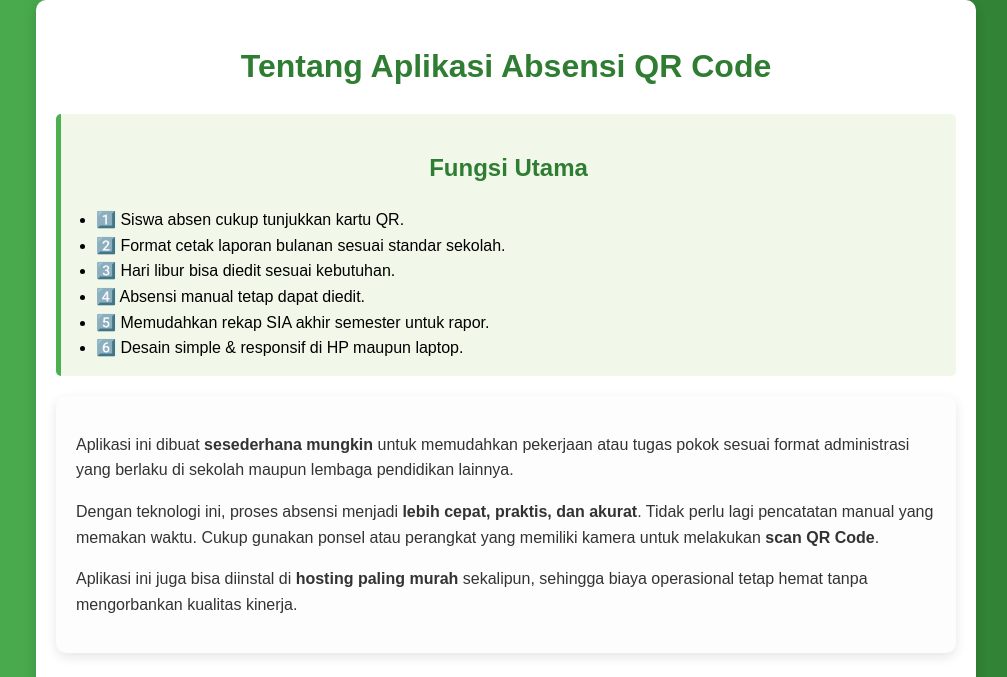
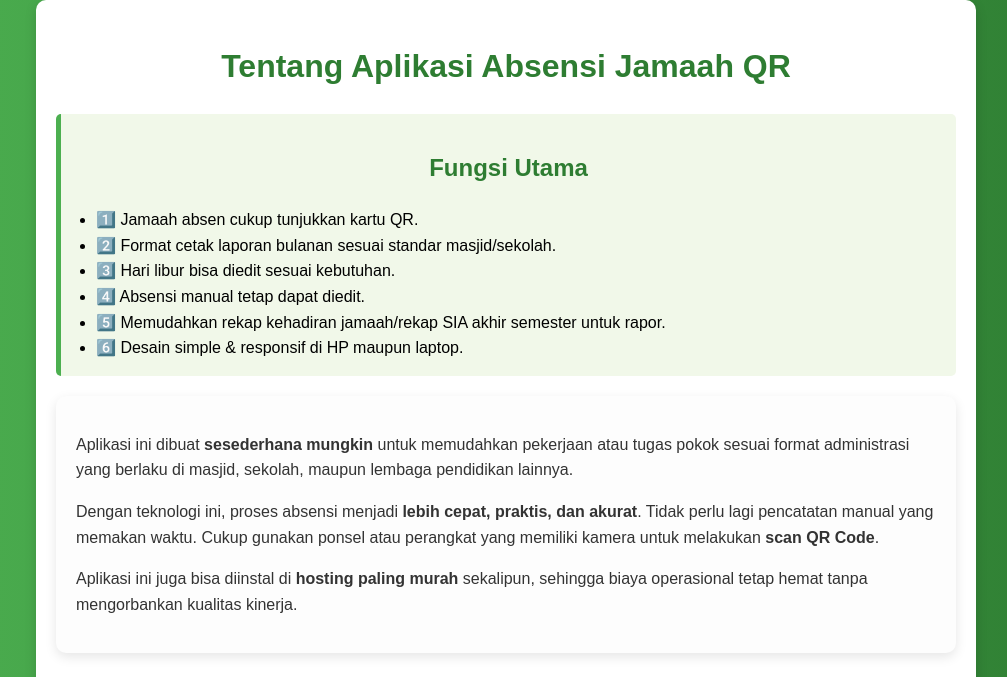
Before and after one commit to dhick4-creator/Jamaah-QR-CODE, a PHP site: page /tentang.html in a window 1280 px wide. Shown: the top 677 px of the page, without its empty margins (134-1141 px from the left). Run offline with PHP 8.4, Linux system fonts and the light colour scheme; a stand-in replaces the project's code that opens the database connection.

Commit message:
Update branding to Absensi Jamaah QR

```diff
--- a/cetak_kartu.php
+++ b/cetak_kartu.php
@@ -112,7 +112,7 @@ while ($data = mysqli_fetch_assoc($result)) {
         $pdf->Image($foto_path, $x + $card_width - 59, $y + $card_height - 28, 25, 25);
     }
 
-    // === QR Code ===
+    // === QR Jamaah ===
     $qr_path = "assets/qr/" . $data['nisn'] . ".png";
     if (file_exists($qr_path)) {
         $pdf->Image($qr_path, $x + $card_width - 31, $y + $card_height - 31, 29, 29);
--- a/dashboard.php
+++ b/dashboard.php
@@ -11,7 +11,7 @@
 <head>
   <meta charset="UTF-8">
   <meta name="viewport" content="width=device-width, initial-scale=1.0">
-  <title>Dashboard Admin Absensi Sholat Dhuhur QR</title>
+  <title>Dashboard Admin Absensi Jamaah QR</title>
   <!-- Font Awesome Free CDN -->
   <link rel="stylesheet" href="https://cdnjs.cloudflare.com/ajax/libs/font-awesome/6.5.2/css/all.min.css">
   <link href="https://cdn.jsdelivr.net/npm/bootstrap@5.3.2/dist/css/bootstrap.min.css" rel="stylesheet">
--- a/import_siswa.php
+++ b/import_siswa.php
@@ -65,7 +65,7 @@ if (isset($_POST['import'])) {
                                          VALUES ('$username', '$nama', '$password', '$role')");
                         }
 
-                        // Buat QR Code
+                        // Buat QR Jamaah
                         $qr_dir = "assets/qr/";
                         if (!is_dir($qr_dir)) mkdir($qr_dir, 0777, true);
                         QRcode::png($nisn, $qr_dir . "$nisn.png", QR_ECLEVEL_L, 4);
--- a/modif.php
+++ b/modif.php
@@ -10,7 +10,7 @@ header("Location: index");
 <head>
   <meta charset="UTF-8">
   <meta name="viewport" content="width=device-width, initial-scale=1.0">
-  <title>Dashboard Admin Absensi QR Modif</title>
+  <title>Dashboard Admin Absensi Jamaah QR (Modif)</title>
   <!-- Font Awesome Free CDN -->
   <link rel="stylesheet" href="https://cdnjs.cloudflare.com/ajax/libs/font-awesome/6.5.2/css/all.min.css">
   <style>
--- a/restore.php
+++ b/restore.php
@@ -8,7 +8,7 @@ if (!isset($_SESSION['username']) || $_SESSION['role'] !== 'admin') {
 include 'config.php';
 
 // Lokasi file SQL
-$sqlFile = 'db-absensi-qr-v4.sql';
+$sqlFile = 'db-absensi-jamaah-qr.sql';
 
 // Jika belum ada konfirmasi, tampilkan form konfirmasi
 if (!isset($_POST['confirm'])) {
--- a/scan.php
+++ b/scan.php
@@ -108,7 +108,7 @@ if (isset($_GET['nisn'])) {
 </head>
 <body class="bg-light">
   <div class="container py-4">
-    <h2><i class="fas fa-qrcode me-2"></i>Scan QR Code Siswa</h2>
+  <h2><i class="fas fa-qrcode me-2"></i>Scan QR Jamaah</h2>
     <a href="dashboard" class="btn btn-outline-secondary btn-custom mb-3">
       <i class="fas fa-arrow-left me-2"></i>Kembali ke Dashboard
     </a>
--- a/scan_wa.php
+++ b/scan_wa.php
@@ -16,7 +16,7 @@ if (!isset($_SESSION['username']) || !in_array($_SESSION['role'], ['admin', 'gur
   <link rel="stylesheet" href="https://cdn.jsdelivr.net/npm/bootstrap@5.3.2/dist/css/bootstrap.min.css">
 </head>
 <body class="container mt-4">
-  <h2>📷 Scan QR Code Siswa Plus Kirim WhatsApp</h2>
+  <h2>📷 Scan QR Jamaah Plus Kirim WhatsApp</h2>
 
   <!-- ✅ Tambahan keterangan -->
   <div class="alert alert-warning">
--- a/scan_wa_api.php
+++ b/scan_wa_api.php
@@ -16,7 +16,7 @@ if (!isset($_SESSION['username']) || !in_array($_SESSION['role'], ['admin', 'gur
   <link rel="stylesheet" href="https://cdn.jsdelivr.net/npm/bootstrap@5.3.2/dist/css/bootstrap.min.css">
 </head>
 <body class="container mt-4">
-  <h2>📷 Scan QR Code Siswa Plus Kirim WhatsApp</h2>
+  <h2>📷 Scan QR Jamaah Plus Kirim WhatsApp</h2>
 
   <!-- ✅ Tambahan keterangan -->
   <div class="alert alert-warning">
--- a/scanner.php
+++ b/scanner.php
@@ -53,7 +53,7 @@ if ($_SERVER['REQUEST_METHOD'] === 'POST' && isset($_POST['nisn'])) {
 <html lang="id">
 <head>
   <meta charset="UTF-8">
-  <title>Absensi Scanner QR</title>
+  <title>Absensi Jamaah QR - Scanner</title>
   <meta name="viewport" content="width=device-width, initial-scale=1.0">
   <link rel="stylesheet" href="https://cdn.jsdelivr.net/npm/bootstrap@5.3.2/dist/css/bootstrap.min.css">
   <style>
--- a/siswa.php
+++ b/siswa.php
@@ -45,7 +45,7 @@ if (isset($_POST['simpan'])) {
         }
     }
 
-    // Generate QR Code
+  // Generate QR Jamaah
     $qr_dir = "assets/qr/";
     if (!is_dir($qr_dir)) mkdir($qr_dir, 0777, true);
     if (extension_loaded('gd')) {
@@ -123,7 +123,7 @@ if (isset($_POST['generate_akun'])) {
                 echo "Error membuat akun untuk $nama: " . mysqli_error($conn);
                 exit;
             }
-            // Generate QR Code
+            // Generate QR Jamaah
             $qr_dir = "assets/qr/";
             if (!is_dir($qr_dir)) mkdir($qr_dir, 0777, true);
             if (extension_loaded('gd')) {
@@ -312,7 +312,7 @@ $filter_kelas = isset($_GET['kelas']) ? $_GET['kelas'] : '';
                   echo "<th><a href='?sort=$col&order=$next_order&kelas=$filter_kelas' class='text-white text-decoration-none'>" . strtoupper($col) . " $icon</a></th>";
                 }
                 ?>
-                <th class="text-center">QR Code</th>
+                <th class="text-center">QR Jamaah</th>
                 <th class="text-center">Aksi</th>
               </tr>
             </thead>
--- a/siswa_keluar.php
+++ b/siswa_keluar.php
@@ -59,7 +59,7 @@ $kelasFilter = isset($_GET['kelas']) ? trim($_GET['kelas']) : '';
           <th>NISN</th>
           <th>Nama</th>
           <th>Kelas</th>
-          <th>QR Code</th>
+          <th>QR Jamaah</th>
           <th>Aksi</th>
         </tr>
       </thead>
--- a/tentang.html
+++ b/tentang.html
@@ -96,24 +96,24 @@
 </head>
 <body>
   <div class="container">
-    <h1>Tentang Aplikasi Absensi QR Code</h1>
+  <h1>Tentang Aplikasi Absensi Jamaah QR</h1>
 
     <!-- Fungsi utama -->
     <div class="highlight">
       <h2>Fungsi Utama</h2>
       <ul>
-        <li>1️⃣ Siswa absen cukup tunjukkan kartu QR.</li>
-        <li>2️⃣ Format cetak laporan bulanan sesuai standar sekolah.</li>
+  <li>1️⃣ Jamaah absen cukup tunjukkan kartu QR.</li>
+  <li>2️⃣ Format cetak laporan bulanan sesuai standar masjid/sekolah.</li>
         <li>3️⃣ Hari libur bisa diedit sesuai kebutuhan.</li>
         <li>4️⃣ Absensi manual tetap dapat diedit.</li>
-        <li>5️⃣ Memudahkan rekap SIA akhir semester untuk rapor.</li>
+  <li>5️⃣ Memudahkan rekap kehadiran jamaah/rekap SIA akhir semester untuk rapor.</li>
         <li>6️⃣ Desain simple & responsif di HP maupun laptop.</li>
       </ul>
     </div>
 
     <div class="card">
       <p>
-        Aplikasi ini dibuat <strong>sesederhana mungkin</strong> untuk memudahkan pekerjaan atau tugas pokok sesuai format administrasi yang berlaku di sekolah maupun lembaga pendidikan lainnya.
+  Aplikasi ini dibuat <strong>sesederhana mungkin</strong> untuk memudahkan pekerjaan atau tugas pokok sesuai format administrasi yang berlaku di masjid, sekolah, maupun lembaga pendidikan lainnya.
       </p>
       <p>
         Dengan teknologi ini, proses absensi menjadi <strong>lebih cepat, praktis, dan akurat</strong>. Tidak perlu lagi pencatatan manual yang memakan waktu. Cukup gunakan ponsel atau perangkat yang memiliki kamera untuk melakukan <strong>scan QR Code</strong>.
--- a/version.json
+++ b/version.json
@@ -1,4 +1,5 @@
 {
   "version": "1.0.0",
+  "name": "Absensi Jamaah QR",
   "url": "https://github.com/dhick4-creator/Jamaah-QR-CODE/archive/main.zip"
 }
```
